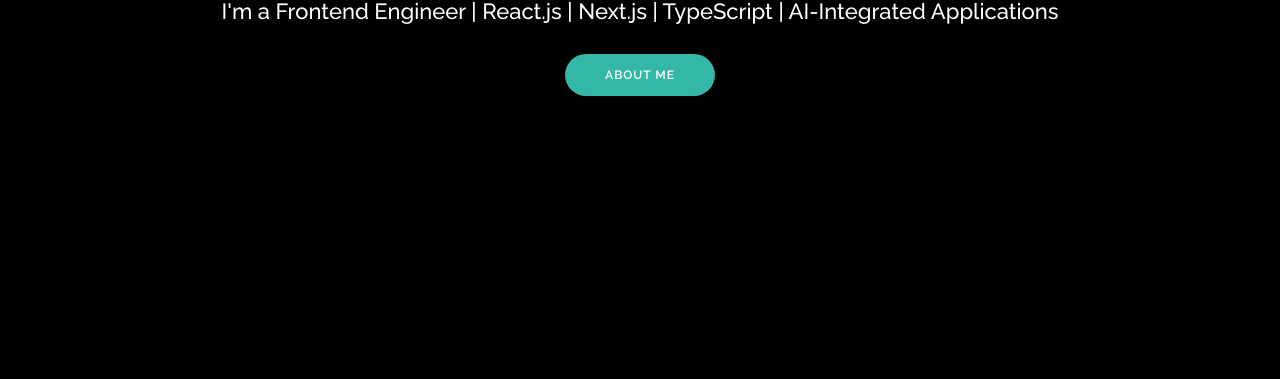
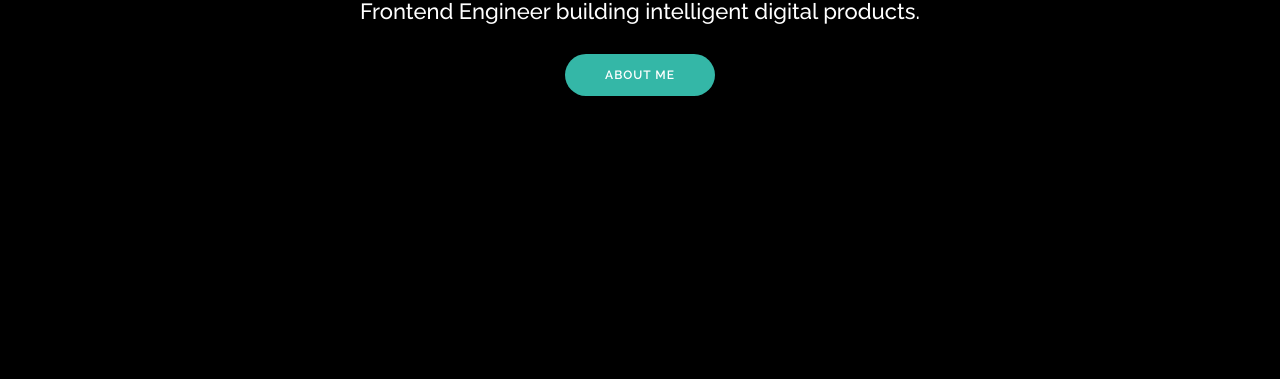
Before and after one commit to Hemant-Patil-0607/Hemant-Patil-Portfolio-2026, a plain HTML site: page index.html in a window 1280 px wide. Shown: the part 421-800 px from the top of the page. Drawn offline with nearby package versions, Linux system fonts and the light colour scheme.

Commit message:
Update home hero tagline

```diff
--- a/index.html
+++ b/index.html
@@ -68,7 +68,7 @@
 
     <div class="container d-flex flex-column align-items-center" data-aos="zoom-in" data-aos-delay="100">
       <h1>Hemant Patil</h1>
-      <h2>I'm a Frontend Engineer | React.js | Next.js | TypeScript | AI-Integrated Applications</h2>
+      <h2>Frontend Engineer building intelligent digital products.</h2>
       <a href="about.html" class="btn-about">About Me</a>
     </div>
   </section><!-- End Hero -->
```
